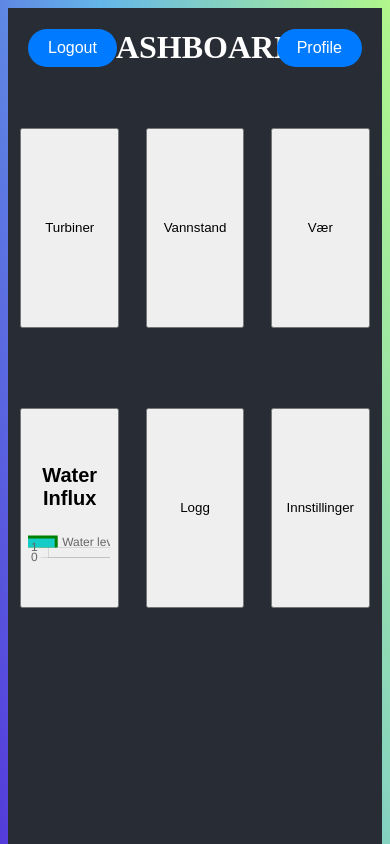
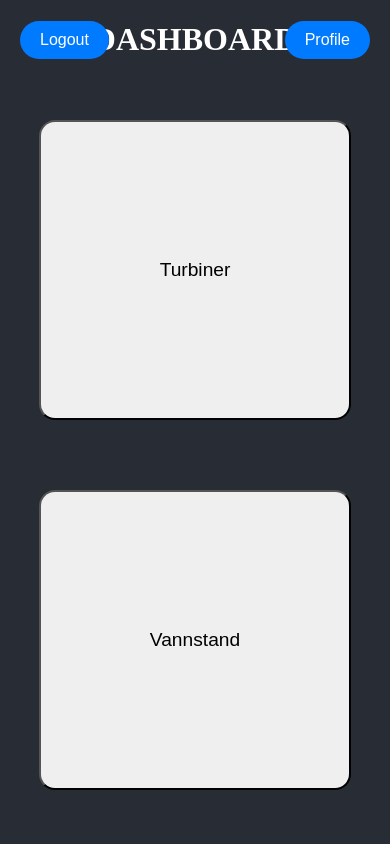
Before and after one commit to USN-Gjengen/APP2000_Gruppe06_Solvann-Driftsystem, a React (Create React App) app in the folder frontend/: page /Prototype in a window 390 px wide. Shown: the top 844 px of the page. Built offline with nearby package versions, Linux system fonts and the light colour scheme; no server answers; sample sign-in values are in the browser's storage.

Commit message:
fixed ui with mobile view

```diff
--- a/frontend/src/App.css
+++ b/frontend/src/App.css
@@ -1,9 +1,11 @@
-
-
 .dashboard {
-	height: 100vh;
+	height: 100%;
+	min-height: 100vh; /* Ensure that the height is at least equal to the viewport height */
 	background-color: #282c34;
 	color: white;
+  }
+  body {
+	margin: 0;
   }
   /* navbar section */
   .header {
@@ -101,9 +103,8 @@ li {
 
   .boxes {
 	display: flex;
-	flex-direction: row;
+	flex-wrap: wrap;
 	justify-content: space-between;
-	flex-wrap: wrap;
   }
 
   .container {
@@ -111,17 +112,38 @@ li {
     flex-direction: column;
     justify-content: center;
     align-items: center;
-  	width: 100%;
     height: 100%;
     margin-top: 20px;
-	margin-bottom: 20px;
+    margin-bottom: 10px;
     padding-top: 20px;
     padding-bottom: 20px;
-	width: 33%;
-
+    width: calc(33.33% - 10px);
 }
 
   .btn-box {
 	width: 80%;
-	height: 200px;
+    height: 300px;
+	font-size: larger;
+	border-radius: 1rem;
+
   }
+
+
+  @media only screen and (max-width: 768px) {
+	.boxes {
+	  flex-wrap: wrap;
+	}
+
+	.container {
+	  width: 100%;
+	  margin-right: 0;
+	  margin-left: 0;
+	}
+  }
+
+  @media only screen and (min-width: 1700px) {
+	.btn-box {
+		width: 80%;
+		height: 400px;
+	  }
+  }
--- a/frontend/src/components/WaterInflux.jsx
+++ b/frontend/src/components/WaterInflux.jsx
@@ -22,15 +22,14 @@ const WaterInflux = () => {
           },
         ],
       });
-
       const generateTimeLabels = (minutesInterval, numberOfLabels) => {
         const now = new Date();
         const labels = [];
 
         for (let i = 0; i < numberOfLabels; i++) {
           const time = new Date(now.getTime() - i * minutesInterval * 60000);
-            const formattedTime = time.toLocaleDateString("nb-NO", {
-                timeZone: 'Europe/Oslo',
+          const formattedTime = time.toLocaleTimeString("nb-NO", {
+            timeZone: "Europe/Oslo",
             hour: "2-digit",
             minute: "2-digit",
             hour12: false,
@@ -40,7 +39,6 @@ const WaterInflux = () => {
 
         return labels;
       };
-
       useEffect(() => {
         const fetchData = async () => {
           try {
--- a/frontend/src/pages/Prototype.jsx
+++ b/frontend/src/pages/Prototype.jsx
@@ -1,22 +1,35 @@
-import React, {useEffect, useState} from 'react';
-import { useNavigate } from 'react-router-dom';
-import { Line } from 'react-chartjs-2'
-import WaterInflux from '../components/WaterInflux';
-import {Chart as ChartJS, Title, Tooltip, LineElement, Legend, CategoryScale, LinearScale, PointElement, Filler} from 'chart.js';
+import React, { useEffect, useState } from "react";
+import { useNavigate } from "react-router-dom";
+import { Line } from "react-chartjs-2";
+import WaterInflux from "../components/WaterInflux";
+import {
+  Chart as ChartJS,
+  Title,
+  Tooltip,
+  LineElement,
+  Legend,
+  CategoryScale,
+  LinearScale,
+  PointElement,
+  Filler,
+} from "chart.js";
 ChartJS.register(
-  Title, Tooltip, LineElement, Legend,
-  CategoryScale, LinearScale, PointElement, Filler
-)
+  Title,
+  Tooltip,
+  LineElement,
+  Legend,
+  CategoryScale,
+  LinearScale,
+  PointElement,
+  Filler
+);
 
 const Prototype = () => {
-
         const navigate = useNavigate();
         const [isTurbineOn, setIsTurbineOn] = React.useState(false);
         const [logout, setLogout] = React.useState(false);
         const [groupState, setGroupState] = React.useState({ group: [] });
         const [trend, setTrend] = React.useState(false);
-
-
 
         React.useEffect(() => {
             if (!localStorage.getItem("auth")) navigate("/login");
@@ -28,18 +41,14 @@ const Prototype = () => {
             }
         }, [navigate, trend]);
 
-
         React.useEffect(() => {
-
             fetch("http://api.solvann.eksempler.no/api/turbines/all", {
             method: "PUT",
             headers: {
-                "Content-Type": "application/json"
+                "Content-Type": "application/json",
             },
-            body: JSON.stringify({ isTurbineOn: isTurbineOn })
-        })
-
-            .catch(error => {
+            body: JSON.stringify({ isTurbineOn: isTurbineOn }),
+            }).catch((error) => {
             console.error(error);
             });
         }, [isTurbineOn]);
@@ -66,24 +75,28 @@ const Prototype = () => {
         };
 
         const handleUpdate = async () => {
-        var response = await fetch("http://api.solvann.eksempler.no/api/groupstates/last", {
+            var response = await fetch(
+            "http://api.solvann.eksempler.no/api/groupstates/last",
+            {
                 method: "GET",
                 headers: {
-                "Content-Type": "application/json"
+                "Content-Type": "application/json",
                 },
-        });
+            }
+            );
             var data = await response.json();
             setGroupState(data);
         };
 
         return (
-
             <div className="dashboard">
             <div className="Header">
                 <div className="nav">
                 <div className="left">
                     <li>
-                            <button onClick={logoutHandler} className="btn">Logout</button>
+                    <button onClick={logoutHandler} className="btn">
+                        Logout
+                    </button>
                     </li>
                 </div>
                 <div className="center">
@@ -97,28 +110,20 @@ const Prototype = () => {
                     </li>
                 </div>
                 </div>
-
             </div>
 
-
-            <div className='boxes'>
-                <div className='container'>
-                    <button className='btn-box'>
-                        Turbiner
-                    </button>
+            <div className="boxes">
+                <div className="container">
+                <button className="btn-box">Turbiner</button>
+                </div>
+                <div className="container">
+                <button className="btn-box">Vannstand</button>
+                </div>
+                <div className="container">
+                <button className="btn-box">Vær</button>
                 </div>
                 <div className='container'>
                     <button className='btn-box'>
-                        Vannstand
-                    </button>
-                </div>
-                <div className='container'>
-                    <button className='btn-box'>
-                        Vær
-                    </button>
-                </div>
-                <div className='container'>
-                    <button className='btn-box' onClick={handleTrend}>
                         <WaterInflux></WaterInflux>
                     </button>
                 </div>
```
Lines whose indentation alone changed are shown as unchanged.
